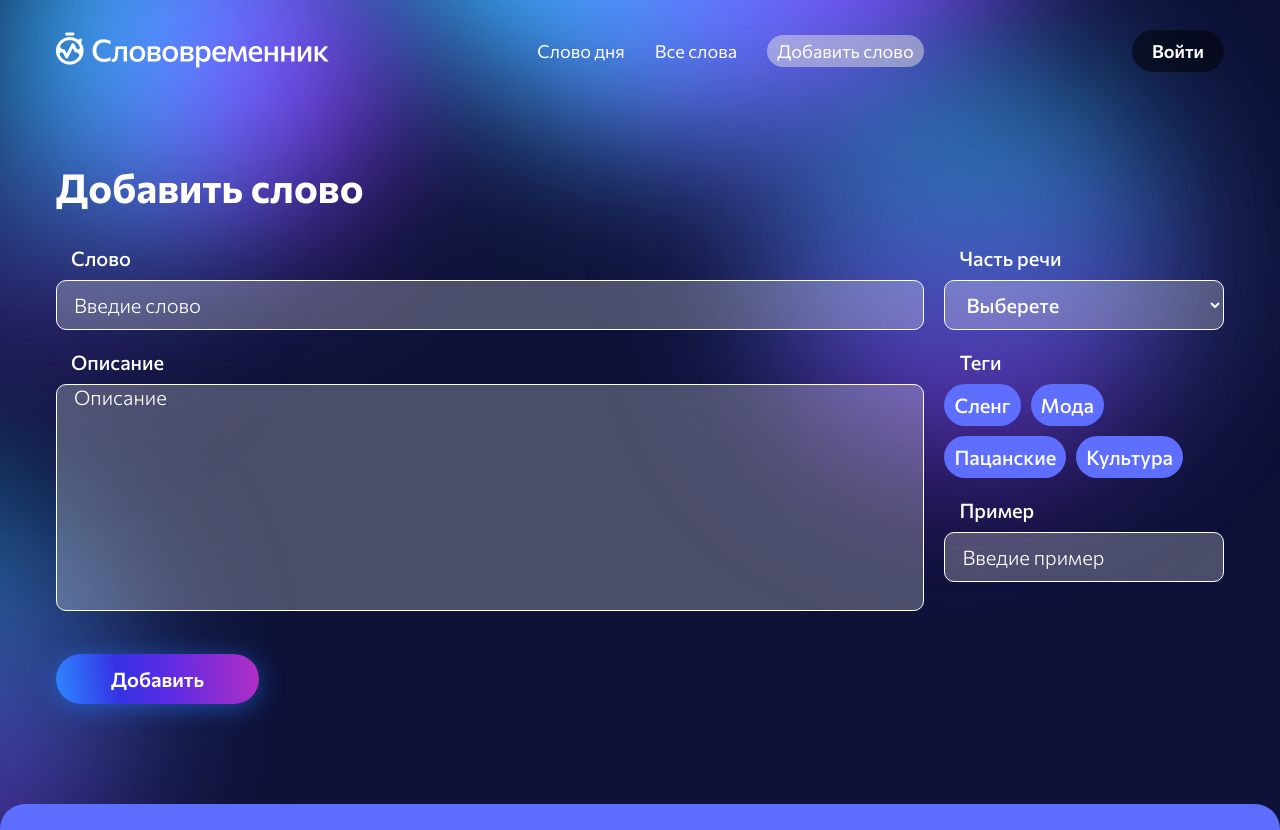
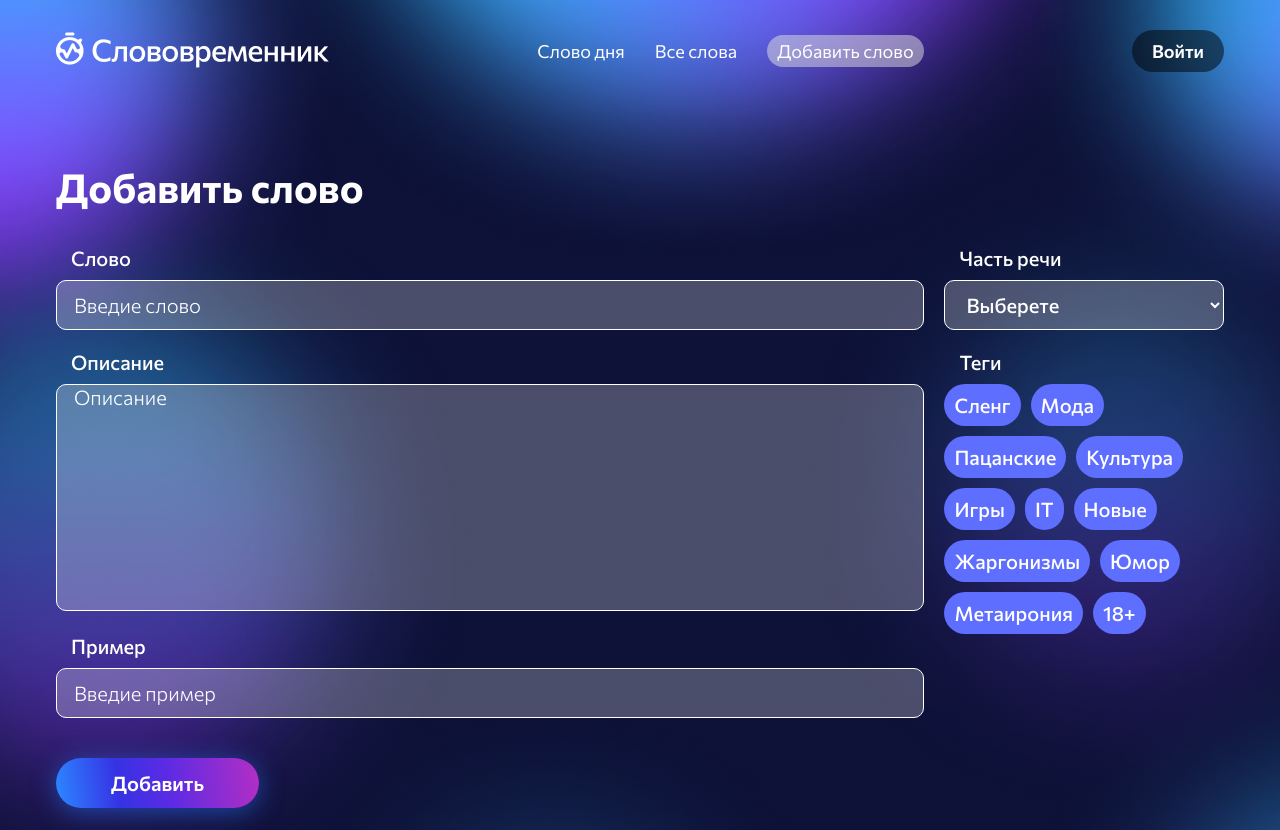
Before and after one commit to StKir/slovovremennik, a Next.js app: page /add-word in a window 1280 px wide. Shown: the top 830 px of the page. Built offline with nearby package versions, Linux system fonts and the light colour scheme; data requests are answered from the project's data file.

Commit message:
addNewWord: Добавил благодарность при добавлении слова

```diff
--- a/db.json
+++ b/db.json
@@ -34,6 +34,125 @@
       ],
       "example": "Слово Словов",
       "id": ":R6m:"
+    },
+    {
+      "word": "Ебабельная",
+      "description": "Очень красивая дама, с которой хочется совокупляться",
+      "example": "Наша навоя училка по матеше, молодая и ебабельная! ",
+      "speech": "Прилагательное",
+      "tegs": [
+        {
+          "id": 11,
+          "name": "18+"
+        },
+        {
+          "id": 9,
+          "name": "Юмор"
+        }
+      ],
+      "id": "b7dd6d07-13a3-769d-1e2f-8035d3aec6c4"
+    },
+    {
+      "word": "Dsadasdsadsad",
+      "description": "sadsadasdasdasdsadasda",
+      "example": "dasdsadasdsad",
+      "speech": "Местоимение",
+      "tegs": [
+        {
+          "id": 1,
+          "name": "Сленг"
+        },
+        {
+          "id": 2,
+          "name": "Мода"
+        }
+      ],
+      "id": "20d6fa12-ef97-6bc3-e558-722e59da7ec9"
+    },
+    {
+      "word": "Dsadsadasdas",
+      "description": "dasdasdsadsadasdas",
+      "example": "sadsadasdsad",
+      "speech": "Прилагательное",
+      "tegs": [
+        {
+          "id": 3,
+          "name": "Пацанские"
+        },
+        {
+          "id": 4,
+          "name": "Культура"
+        },
+        {
+          "id": 8,
+          "name": "Жаргонизмы"
+        }
+      ],
+      "id": "6fd72ec8-fe96-faf0-2aae-38f7d05dec61"
+    },
+    {
+      "word": "Dsadsadasdas",
+      "description": "dasdasdasdasdasd",
+      "example": "sadasdasdasd",
+      "speech": "Числительное",
+      "tegs": [
+        {
+          "id": 3,
+          "name": "Пацанские"
+        },
+        {
+          "id": 4,
+          "name": "Культура"
+        }
+      ],
+      "id": "5486c23e-866f-0d3e-6005-dfa3441580f7"
+    },
+    {
+      "word": "Dsadasdasdsad",
+      "description": "adsasdasdsadsad",
+      "example": "asdasdasdsadsad",
+      "speech": "Местоимение",
+      "tegs": [
+        {
+          "id": 1,
+          "name": "Сленг"
+        },
+        {
+          "id": 3,
+          "name": "Пацанские"
+        }
+      ],
+      "id": "a2757823-a65c-8109-f1f5-5d3b2b4e4e4d"
+    },
+    {
+      "word": "Выфвфывыф",
+      "description": "выфвфывыфвфывф",
+      "example": "выфвфывфывфы",
+      "speech": "Местоимение",
+      "tegs": [
+        {
+          "id": 3,
+          "name": "Пацанские"
+        },
+        {
+          "id": 6,
+          "name": "IT"
+        }
+      ],
+      "id": "08c140f0-46f0-2f57-08ae-a7f05d0a10e2"
+    },
+    {
+      "word": "Dasdsad",
+      "description": "asdasdasdas",
+      "example": "dsadasdsadsad",
+      "speech": "Числительное",
+      "tegs": [
+        {
+          "id": 3,
+          "name": "Пацанские"
+        }
+      ],
+      "id": "665736d4-4545-a00b-4936-73527017716a"
     }
   ],
   "tegs": [
@@ -52,6 +171,34 @@
     {
       "id": 4,
       "name": "Культура"
+    },
+    {
+      "id": 5,
+      "name": "Игры"
+    },
+    {
+      "id": 6,
+      "name": "IT"
+    },
+    {
+      "id": 7,
+      "name": "Новые"
+    },
+    {
+      "id": 8,
+      "name": "Жаргонизмы"
+    },
+    {
+      "id": 9,
+      "name": "Юмор"
+    },
+    {
+      "id": 10,
+      "name": "Метаирония"
+    },
+    {
+      "id": 11,
+      "name": "18+"
     }
   ]
 }
--- a/package.json
+++ b/package.json
@@ -3,7 +3,7 @@
   "version": "0.1.0",
   "private": true,
   "scripts": {
-    "dev": "next dev",
+    "dev": "concurrently \"next dev\" \"json-server --watch db.json --port 3004\"",
     "build": "next build",
     "start": "next start",
     "lint": "next lint"
@@ -16,6 +16,7 @@
     "@types/react-redux": "^7.1.25",
     "axios": "^1.4.0",
     "clsx": "^1.2.1",
+    "concurrently": "^8.2.0",
     "eslint": "8.39.0",
     "eslint-config-next": "13.3.4",
     "framer-motion": "^10.12.10",
--- a/src/components/layout/MainLayout.tsx
+++ b/src/components/layout/MainLayout.tsx
@@ -1,6 +1,5 @@
 import React, { FC, PropsWithChildren } from 'react';
 import Header from '../ui/header/Header';
-import Backgrounds from '../ui/background/Backgrounds';
 import Footer from '../ui/footer/Footer';
 import { Provider } from 'react-redux';
 import store from '@/store/store';
@@ -10,7 +9,6 @@ const MainLayout: FC<PropsWithChildren> = ({ children }) => {
 		<>
 			<Provider store={store}>
 				<Header />
-				<Backgrounds />
 				{children}
 				<Footer />
 			</Provider>
--- a/src/components/screens/addNewWord/AddNewWord.tsx
+++ b/src/components/screens/addNewWord/AddNewWord.tsx
@@ -6,23 +6,15 @@ import { Controller, SubmitHandler, useForm } from 'react-hook-form';
 import { partSpech } from './constants';
 import MainButton from '@/components/ui/buttons/mainButton/MainButton';
 import { useAppDispatch, useAppSelector } from '@/store/store';
-import { useEffect, useState } from 'react';
-import { addNewWord, getAllTags } from '@/store/wordsSlice';
+import { useEffect, useMemo, useState } from 'react';
+import { addNewWord, closeModalThx, getAllTags } from '@/store/wordsSlice';
 import { ITags } from '@/interfaces/api.interface';
 import Teg from '@/components/ui/teg';
 import Loading from '@/components/ui/loading/Loading';
 import uuid from 'react-uuid';
+import { Inputs, PropsComponents } from './types';
 
-type Inputs = {
-	id: number | string;
-	word: string;
-	description: string;
-	speech: string;
-	example: string;
-	tegs: ITags[];
-};
-
-const AddNewWord = () => {
+const FormAddWord: React.FC<PropsComponents> = ({ dispatch }) => {
 	const {
 		handleSubmit,
 		control,
@@ -31,8 +23,8 @@ const AddNewWord = () => {
 		setValue,
 		formState: { errors }
 	} = useForm<Inputs>();
+
 	const [selectedTags, SetSelectedTag] = useState<ITags[]>([]);
-	const dispatch = useAppDispatch();
 	const tags = useAppSelector((state) => state.words.tags);
 
 	useEffect(() => {
@@ -56,6 +48,8 @@ const AddNewWord = () => {
 		}
 	};
 
+	const tegsIcons = renderTags();
+
 	const selectTag = (tag: ITags) => {
 		selectedTags.includes(tag)
 			? SetSelectedTag(selectedTags.filter((el) => el.id !== tag.id))
@@ -74,15 +68,15 @@ const AddNewWord = () => {
 		if (selectedTags.length) {
 			data.id = uuid();
 			data.tegs = selectedTags;
+			data.word = data.word[0].toUpperCase() + data.word.slice(1).toLowerCase();
 			onReset();
 			dispatch(addNewWord(data));
 		} else {
-			setError('tegs', { type: 'custom', message: 'Выберете хотябы 1 тег' });
+			setError('tegs', { type: 'custom', message: 'Укажите теги' });
 		}
 	};
 	return (
-		<section className={styles.addSection}>
-			<div className='container'>
+		<>
 			<h2>Добавить слово</h2>
 			<form
 				onSubmit={handleSubmit(OnSubmit)}
@@ -140,6 +134,30 @@ const AddNewWord = () => {
 								)}
 							/>
 						</label>
+						<label className={styles.form_label} htmlFor='example'>
+							<span>Пример</span>
+							<span className={styles.error}>{errors.example?.message}</span>
+							<Controller
+								name='example'
+								control={control}
+								rules={{
+									required: 'Обязательно',
+									minLength: {
+										value: 2,
+										message: 'Минимум 2 символа'
+									}
+								}}
+								defaultValue=''
+								render={({ field }) => (
+									<MainInput
+										placeholder='Введие пример'
+										name={field.name}
+										onChange={field.onChange}
+										value={field.value}
+									/>
+								)}
+							/>
+						</label>
 					</div>
 					<div className={styles.from_wrp_rigth}>
 						<label className={styles.form_label} htmlFor='speech'>
@@ -169,31 +187,7 @@ const AddNewWord = () => {
 								control={control}
 								defaultValue={selectedTags}
 								render={({ field }) => (
-										<div className={styles.form_tags}>{renderTags()}</div>
-									)}
-								/>
-							</label>
-							<label className={styles.form_label} htmlFor='example'>
-								<span>Пример</span>
-								<span className={styles.error}>{errors.example?.message}</span>
-								<Controller
-									name='example'
-									control={control}
-									rules={{
-										required: 'Обязательно',
-										minLength: {
-											value: 2,
-											message: 'Минимум 2 символа'
-										}
-									}}
-									defaultValue=''
-									render={({ field }) => (
-										<MainInput
-											placeholder='Введие пример'
-											name={field.name}
-											onChange={field.onChange}
-											value={field.value}
-										/>
+									<div className={styles.form_tags}>{tegsIcons}</div>
 								)}
 							/>
 						</label>
@@ -203,7 +197,64 @@ const AddNewWord = () => {
 					Добавить
 				</MainButton>
 			</form>
+		</>
+	);
+};
+
+const ThxForAdded: React.FC<PropsComponents> = ({ dispatch }) => {
+	return (
+		<div className={styles.thxForAdded}>
+			<h2>Спасибо за ваш вклад</h2>
+			<span>Ваше слово добавлено!</span>
+			<MainButton
+				type='button'
+				size='big'
+				onClick={() => dispatch(closeModalThx())}
+			>
+				Еще слово
+			</MainButton>
 		</div>
+	);
+};
+
+const ErrorAdded: React.FC<PropsComponents> = ({ dispatch }) => {
+	return (
+		<div className={styles.errorAdded}>
+			<h2>Ошибка добавления!</h2>
+			<span>Попробуйте еще раз</span>
+			<MainButton
+				type='button'
+				size='big'
+				onClick={() => dispatch(closeModalThx())}
+			>
+				Попробовать
+			</MainButton>
+		</div>
+	);
+};
+
+const AddNewWord = () => {
+	const dispatch = useAppDispatch();
+	const wordStatus = useAppSelector((state) => state.words.addWordStatus);
+
+	const renderContent: React.FC<string> = (status) => {
+		switch (status) {
+			case 'loading':
+				return <Loading />;
+			case 'added':
+				return <ThxForAdded dispatch={dispatch} />;
+			case 'error':
+				return <ErrorAdded dispatch={dispatch} />;
+			default:
+				return <FormAddWord dispatch={dispatch} />;
+		}
+	};
+
+	const content = renderContent(wordStatus);
+
+	return (
+		<section className={styles.addSection}>
+			<div className='container'>{content}</div>
 		</section>
 	);
 };
--- a/src/components/screens/addNewWord/addNewWord.module.scss
+++ b/src/components/screens/addNewWord/addNewWord.module.scss
@@ -9,11 +9,20 @@
 			display: grid;
 			gap: 20px;
 			width: 100%;
+			@media screen and (max-width: 768px) {
+				margin-bottom: 20px;
+			}
 		}
 		&_rigth {
 			display: grid;
 			width: 376px;
 			gap: 20px;
+		}
+		@media screen and (max-width: 768px) {
+			display: block;
+			&_rigth {
+				width: 100%;
+			}
 		}
 	}
 	.form_label {
@@ -45,3 +54,16 @@
 		margin-top: 40px;
 	}
 }
+.thxForAdded {
+	margin: 0 auto;
+	width: 50%;
+	text-align: center;
+	display: grid;
+	gap: 20px;
+	box-sizing: border-box;
+	margin-top: 50px;
+	span {
+		font-size: 24px;
+		color: #fff;
+	}
+}
--- /dev/null
+++ b/src/components/screens/addNewWord/types.ts
@@ -0,0 +1,15 @@
+import { ITags } from '@/interfaces/api.interface';
+import { AppDispatch } from '@/store/store';
+
+export type Inputs = {
+	id: number | string;
+	word: string;
+	description: string;
+	speech: string;
+	example: string;
+	tegs: ITags[];
+};
+
+export type PropsComponents = {
+	dispatch: AppDispatch;
+};
--- a/src/components/ui/background/Backgrounds.tsx
+++ /dev/null
@@ -1,17 +0,0 @@
-import React from 'react';
-import styles from './bacground.module.scss';
-
-const Backgrounds = () => {
-	return (
-		<div className={styles.back}>
-			<div className={styles.back_1}></div>
-			<div className={styles.back_2}></div>
-			<div className={styles.back_3}></div>
-			<div className={styles.back_4}></div>
-			<div className={styles.back_5}></div>
-			<div className={styles.back_6}></div>
-		</div>
-	);
-};
-
-export default Backgrounds;
--- a/src/components/ui/background/bacground.module.scss
+++ /dev/null
@@ -1,76 +0,0 @@
-.back {
-	* {
-		z-index: -1;
-		filter: blur(77.5px);
-		border-radius: 500px;
-	}
-}
-
-.back_1 {
-	position: absolute;
-	width: 386px;
-	height: 386px;
-	left: 3px;
-	top: -150px;
-	background: linear-gradient(180deg, #20d7ff 0%, #9e22ff 100%);
-	transform: rotate(-75deg);
-}
-.back_2 {
-	position: absolute;
-	width: 668px;
-	height: 668px;
-	left: 365px;
-	top: -520px;
-	background: linear-gradient(180deg, #20d7ff 0%, #9e22ff 100%);
-
-	transform: rotate(-90deg);
-}
-.back_3 {
-	position: absolute;
-	width: 403px;
-	height: 403px;
-	right: 120px;
-	top: 64px;
-	background: linear-gradient(
-		180deg,
-		rgba(32, 215, 255, 0.5) 0%,
-		rgba(158, 34, 255, 0.5) 100%
-	);
-}
-.back_4 {
-	position: absolute;
-	width: 358px;
-	height: 358px;
-	right: 100px;
-	top: 79px;
-	background: linear-gradient(
-		180deg,
-		rgba(32, 215, 255, 0.3) 0%,
-		rgba(158, 34, 255, 0.3) 100%
-	);
-}
-.back_5 {
-	position: absolute;
-	width: 285px;
-	height: 285px;
-	left: -119px;
-	top: 89px;
-	background: linear-gradient(
-		180deg,
-		rgba(32, 215, 255, 0.3) 0%,
-		rgba(158, 34, 255, 0.3) 100%
-	);
-}
-.back_6 {
-	position: absolute;
-	width: 460px;
-	height: 460px;
-	left: -324px;
-	top: 469px;
-
-	background: linear-gradient(
-		180deg,
-		rgba(32, 215, 255, 0.5) 0%,
-		rgba(158, 34, 255, 0.5) 100%
-	);
-}
--- a/src/components/ui/header/header.module.scss
+++ b/src/components/ui/header/header.module.scss
@@ -77,6 +77,12 @@
 	.sign_in:hover {
 		background: rgba(225, 225, 225, 0.5);
 	}
+	@media screen and (max-width: 1200px) {
+		margin-bottom: 60px;
+	}
+	@media screen and (max-width: 768px) {
+		margin-bottom: 50px;
+	}
 }
 
 .active_link {
--- a/src/interfaces/store.interface.ts
+++ b/src/interfaces/store.interface.ts
@@ -5,4 +5,5 @@ export type TWords = {
 	ids: [];
 	tags: ITags[];
 	LoadingStatus: 'idle' | 'loading' | 'error' | 'start';
+	addWordStatus: 'start' | 'added' | 'error' | 'loading';
 };
--- a/src/styles/globals.scss
+++ b/src/styles/globals.scss
@@ -8,7 +8,10 @@
 }
 
 body {
-  background: #0e1238;
+	background-image: url('../assets/imgs/MaskGroup.png');
+	z-index: 1;
+	background-color: #0e1238;
+	background-repeat: repeat-x;
 }
 
 .container {
```
Also changed, not shown: src/store/wordsSlice.ts (+15 -3 lines), src/assets/imgs/MaskGroup.png (added), 1 other file (tests, documents, lock files or other folders). Lines whose indentation alone changed are shown as unchanged.
